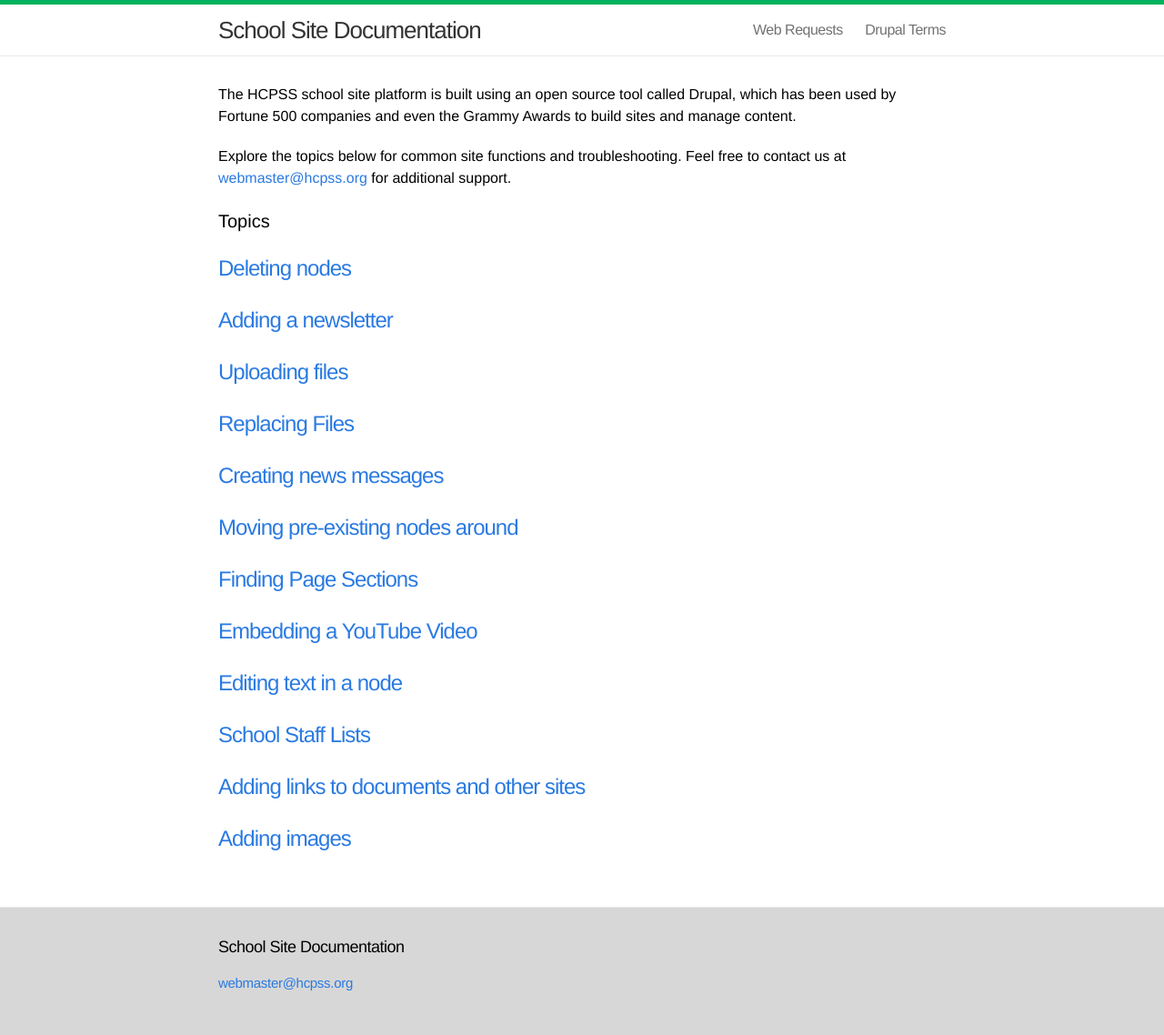
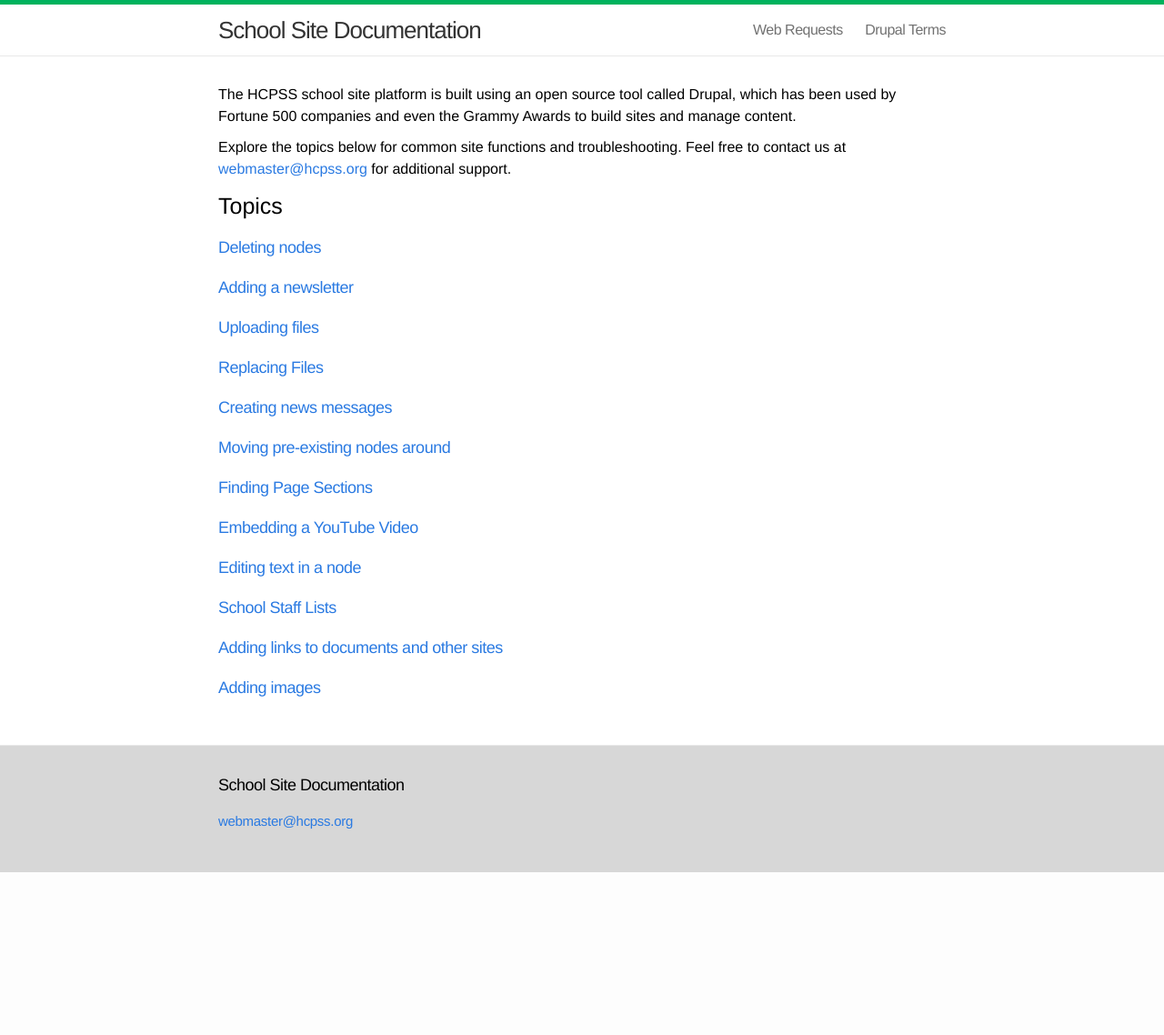
Before and after one commit to HCPSS/schoolsites-help, a Jekyll site: the page built from index.html, in a window 1280 px wide. Shown: the whole page at 91% size. Built offline with Jekyll 4.4.1, drawn with Linux system fonts in a browser that asks for light colours; Markdown is read by kramdown in place of the engine named in the settings; after the commit the page ends 959 px from its top, so only the background shows below that.

Commit message:
updated font sizes, margins

```diff
--- a/css/main.css
+++ b/css/main.css
@@ -145,17 +145,17 @@ a:visited { color: #205caa; }
 /* Home styles */
 /* ----------------------------------------------------------*/
 
-.home h2 {font-size:20px; ; margin-bottom: 25px; }
+.home h2 {font-size:25px; ; margin-bottom: 15px; }
 
-.home p {margin-bottom: 20px;}
+.home p {margin-bottom: 10px;}
 
 .posts { list-style-type: none; }
 
-.posts li { margin-bottom: 30px; }
+.posts li { margin-bottom: 20px; }
 
 .posts .post-link {
-  font-size: 24px;
-  letter-spacing: -1px;
+  font-size: 18px;
+  letter-spacing: -0.5px;
   line-height: 1;
 }
 
```
